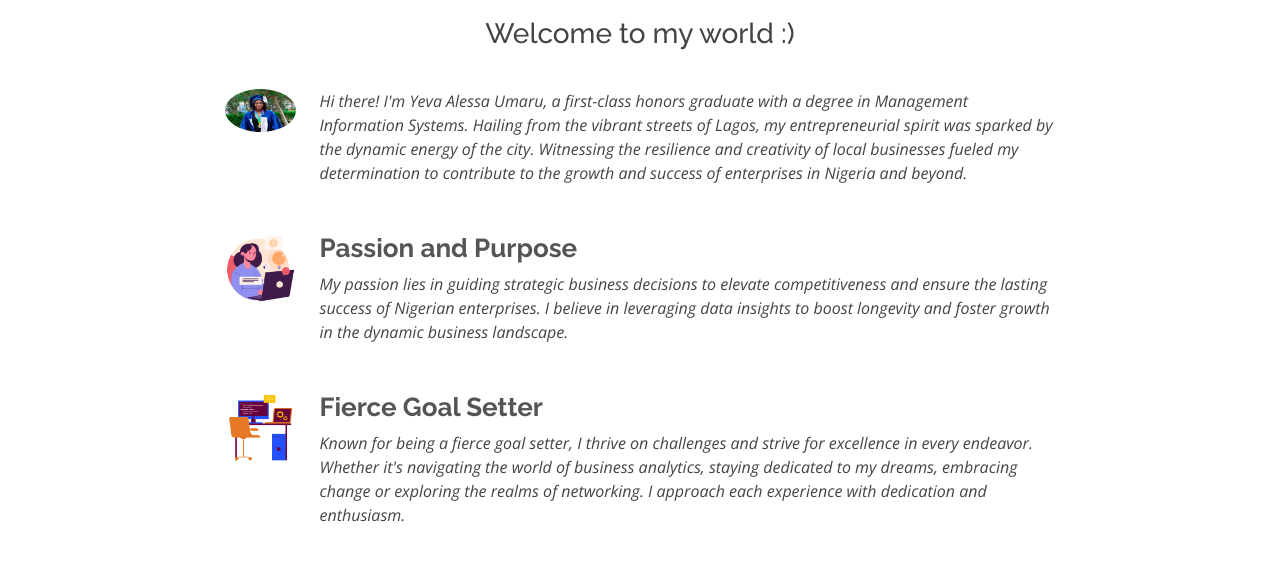
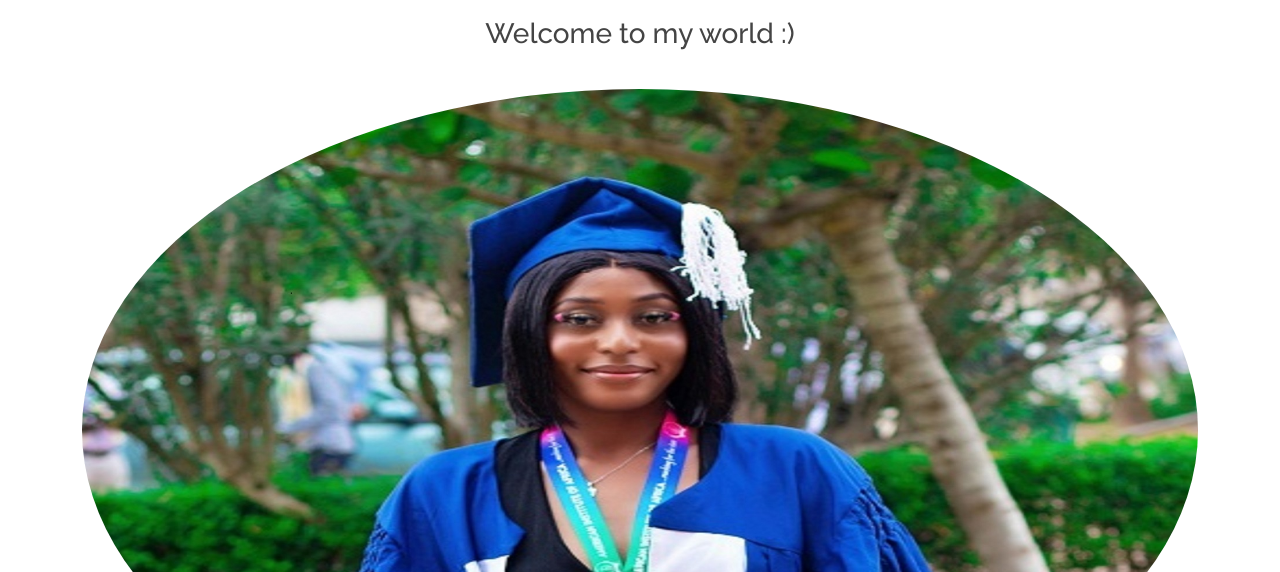
Before and after one commit to YevaAlessa/YevaAlessa.github.io, a plain HTML site: page about.html in a window 1280 px wide. Shown: the part 171-743 px from the top of the page. Drawn offline with nearby package versions, Linux system fonts and the light colour scheme.

Commit message:
Update about.html
Testing the picture position

```diff
--- a/about.html
+++ b/about.html
@@ -71,9 +71,9 @@
         </div>
 
         <div class="row">
-          <div class="col-lg-1">
+
             <img src="img/yeva1.jpg" class="img-fluid" alt="" style="border-radius: 50%;">
-          </div>
+
 
           <div class="col-lg-8 pt-4 pt-lg-0 content">
 
```
